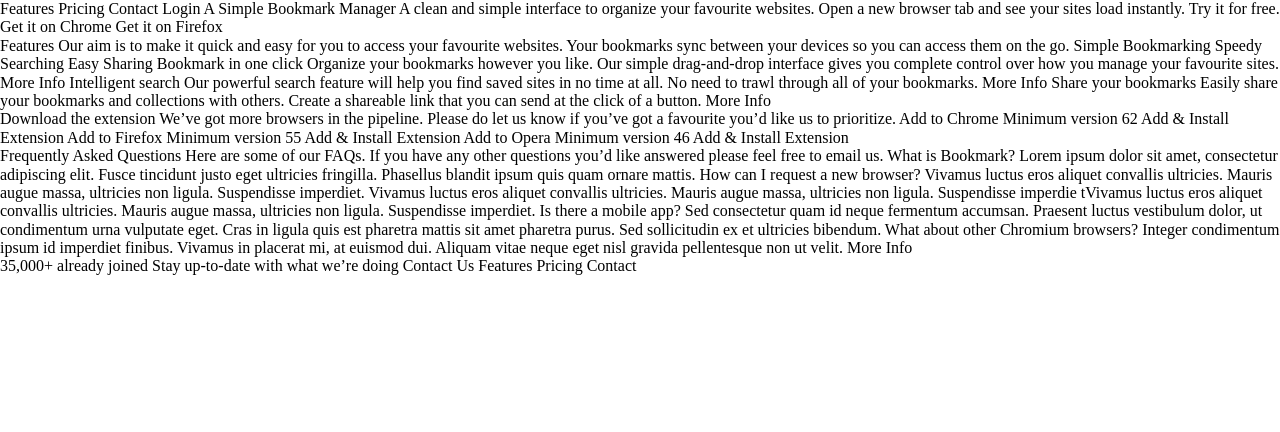
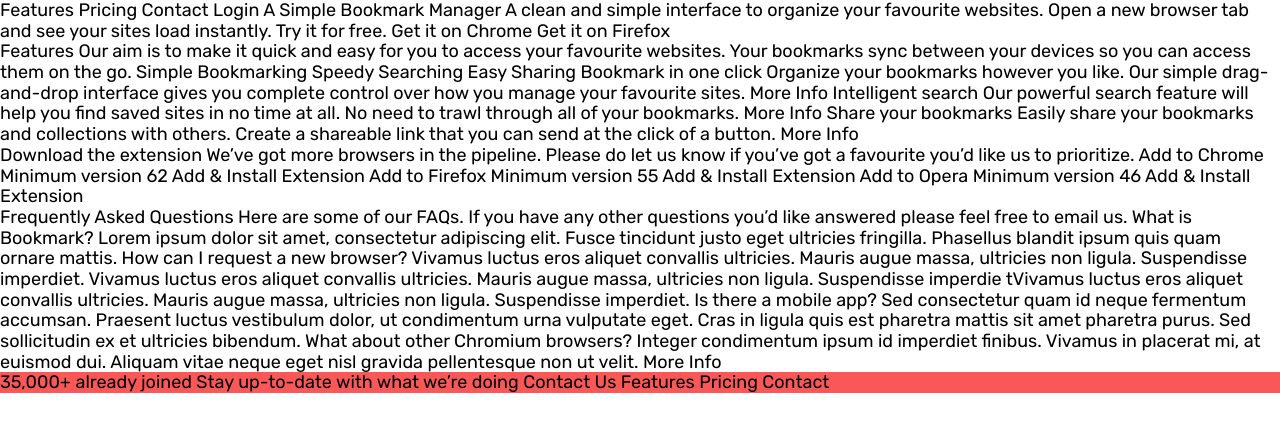
Before and after one commit to donatto22/Bookmark-Landing-Page, a plain HTML site: page index.html in a window 1280 px wide. Drawn offline with Linux system fonts and the light colour scheme.

Commit message:
configuracion css terminada

```diff
--- a/css/footer.css
+++ b/css/footer.css
@@ -0,0 +1,3 @@
+footer {
+    background-color: var(--soft-red);
+}
--- a/css/styles.config.css
+++ b/css/styles.config.css
@@ -1,6 +1,21 @@
+/* Rubik */
+@import url('https://fonts.googleapis.com/css2?family=Rubik:ital,wght@0,300..900;1,300..900&display=swap');
+
 @import url('./normalize.css');
 
 @import url('./download.css');
 @import url('./features.css');
 @import url('./header.css');
 @import url('./footer.css');
+
+:root {
+    --soft-blue: hsl(231, 69%, 60%);
+    --soft-red: hsl(0, 94%, 66%);
+    --grayish-blue: hsl(229, 8%, 60%);
+    --very-dark-blue: hsl(229, 31%, 21%);
+}
+
+body {
+    font-family: 'Rubik';
+    font-size: 18px;
+}
```
